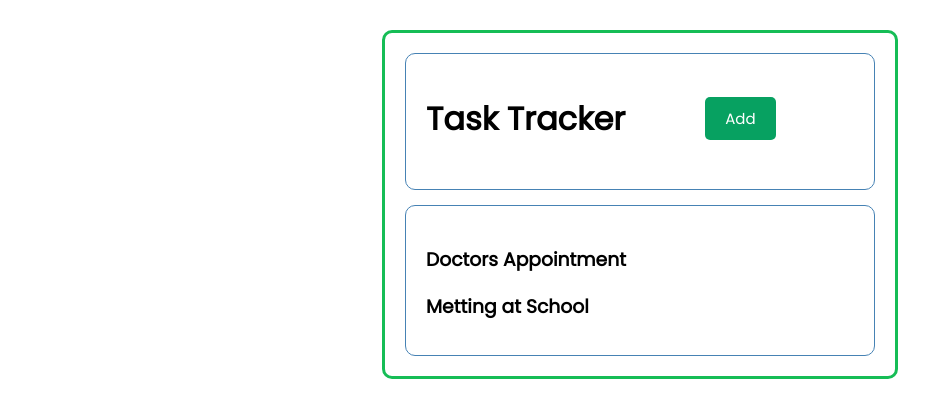
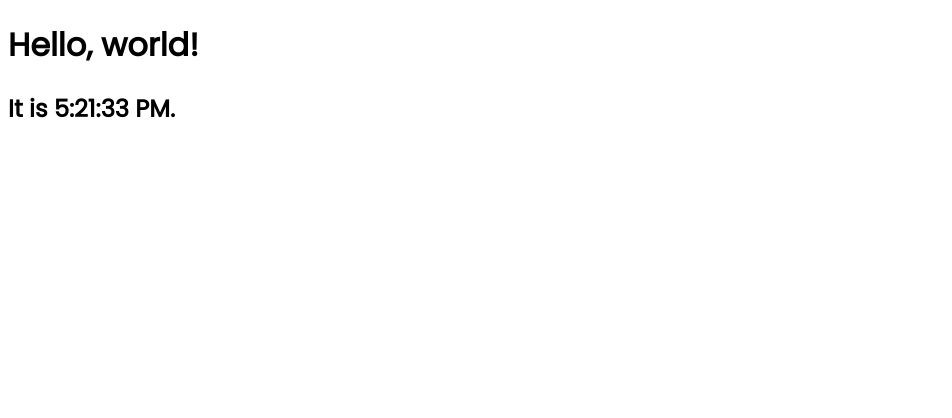
Before and after one commit to RonaldYou/Task-Tracker, a React (Create React App) app: page / in a window 1280 px wide. Both pictures are taken after a click on the button "Add". Shown: the top 418 px of the page, without its empty margins (0-952 px from the left). Built offline with nearby package versions, Linux system fonts and the light colour scheme.

Commit message:
DOMrender

```diff
--- a/src/components/Button.js
+++ b/src/components/Button.js
@@ -1,10 +1,24 @@
+import ReactDOM from 'react-dom'
 const Button = () => {
+    const element = (
+        <div id='root'>
+          <h1>Hello, world!</h1>
+          <h2>It is {new Date().toLocaleTimeString()}.</h2>
+        </div>
+      );
     return (
         <>
-            <button onClick={() => { alert("Cringe"); console.log("didsmth")}} className='btn'>Add</button>
+            <button onClick={() => { alert("Cringe"); console.log("didsmth"); ReactDOM.render(element, document.getElementById('root'));}} className='btn'>Add</button>
         </>
     )
 }
+
+setInterval(Button, 1000);
+
+
+
+
+
 // function Custom(){
 //     var val = One();
 //     alert("Great Shot!")
```
